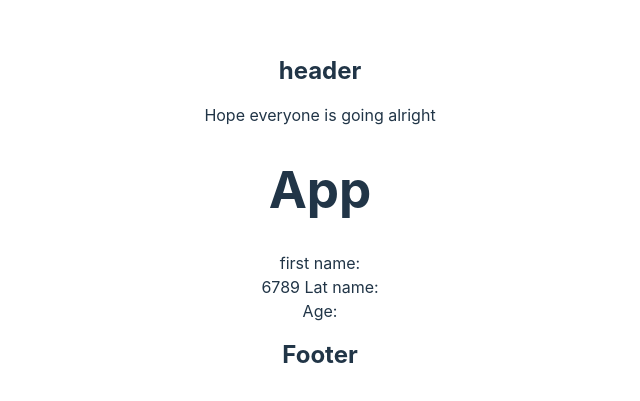
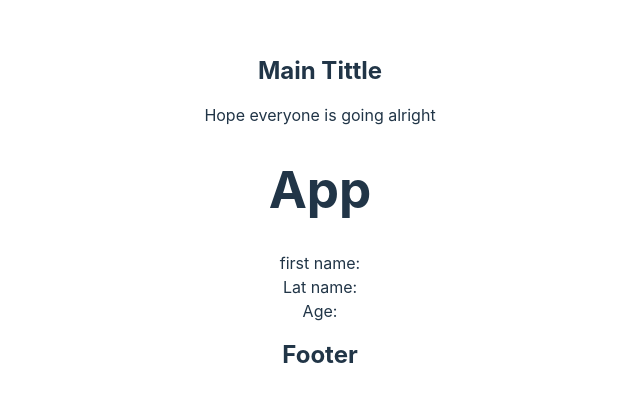
Before and after one commit to JunoSoft/viteapp, a React (Vite) app: page / in a window 1280 px wide. Shown: the part 187-588 px from the top of the page, without its empty margins (320-960 px from the left). Built offline with nearby package versions, Linux system fonts and the light colour scheme.

Commit message:
pages edited

```diff
--- a/src/components/Hobbies/index.js
+++ b/src/components/Hobbies/index.js
@@ -5,7 +5,7 @@ function index(props) {
     <div>
       Hobbies
       <h1>Title</h1>
-      Hello Every one !
+      Hobbies of the Students
     </div>
   );
 }
--- a/src/components/contents/index.jsx
+++ b/src/components/contents/index.jsx
@@ -5,7 +5,6 @@ function index(props) {
     <div>
       <h1>App </h1>
       first name:<br/>
-      6789
       Lat name: <br/>
       Age:
     </div>
--- a/src/components/counter/counter.jsx
+++ b/src/components/counter/counter.jsx
@@ -3,7 +3,7 @@ import React from 'react';
 function counter(props) {
   return (
     <div>
-      Hello Mr kaberuka mm,,jk
+      Counter :
     </div>
   );
 }
--- a/src/components/header/index.jsx
+++ b/src/components/header/index.jsx
@@ -3,7 +3,7 @@ import React from 'react';
 function index(props) {
   return (
     <div>
-      <h2>header</h2>
+      <h2>Main Tittle</h2>
       <div>Hope everyone is going alright</div>
     </div>
   );
```
